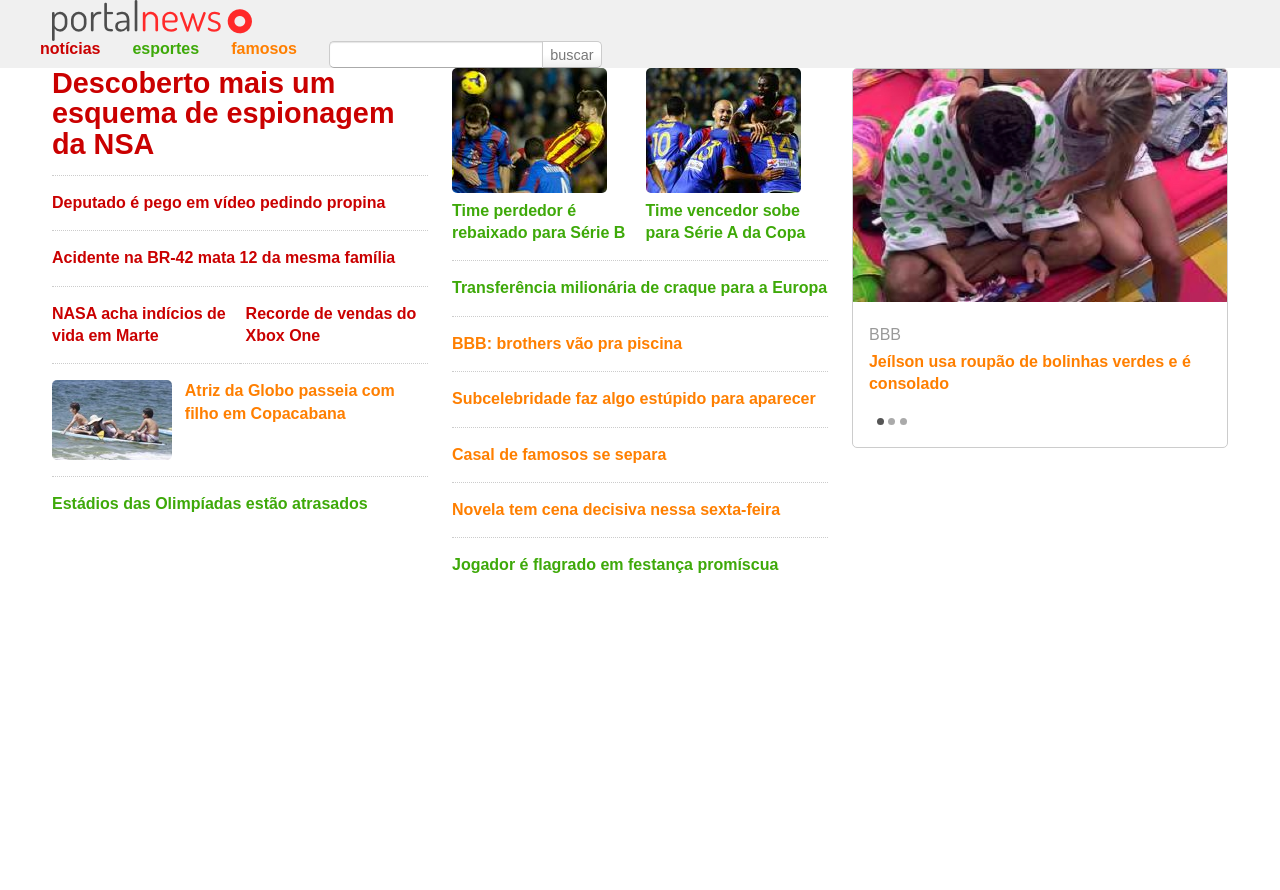
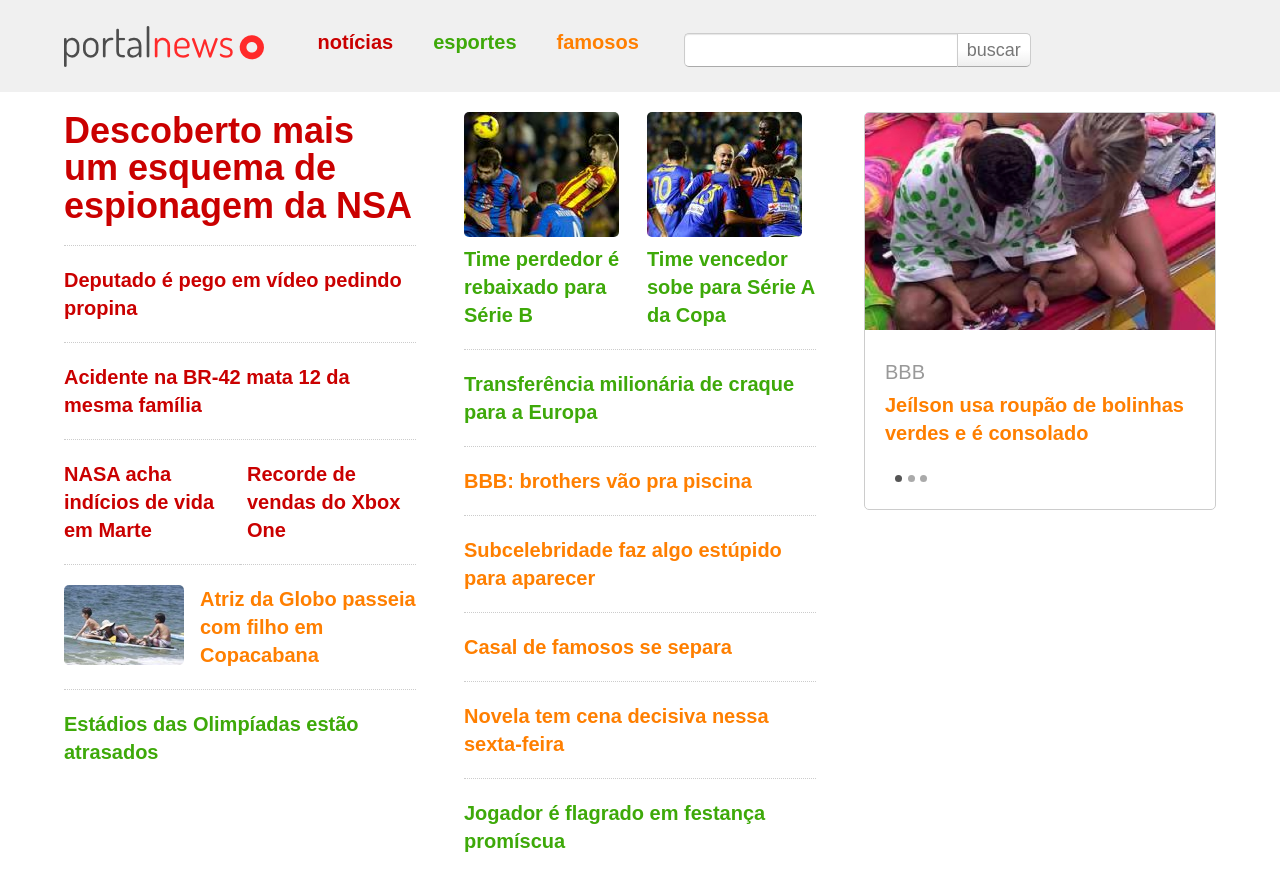
Before and after one commit to kaeuchoa/alura_web_responsivo, a plain HTML site: page index.html in a window 1280 px wide. Before the commit the page ends 800 px from the top, so only its background shows below. Drawn offline with Linux system fonts and the light colour scheme.

Commit message:
cria arquivos e define estilo para seções a partir de media queries

```diff
--- a/css/exercicios.css
+++ b/css/exercicios.css
@@ -1,37 +1,59 @@
+/* ARQUIVO PARA ESTILOS MOBILE FIRST */
+/* Estilos Base*/
 img {
     max-width: 100%;
 }
 
-.secao {
-    float: left;
-    width: 33.333%;
-}
-
-.mini{
-    float: left;
-    width: 50%;
-}
-
-.container{
+.container {
     width: 100%;
     max-width: 1200px;
     margin: 0 auto;
 }
 
-.logo, .secao {
-    padding: 0 1%;
+/* Estilos de Elementos do Header*/
 
+header {
+    padding: 0.5em 0;
 }
 
-
 .logo,
-.busca,
 .barra-nav,
-.menu-principal, {
+.menu-principal,
+.busca {
     display: inline-block;
     vertical-align: center;
 }
 
-.menu-principal li{
+.logo {
+    padding: 0 2%;
+}
+
+.barra-nav {
+    margin: 0.4em 0;
+    padding: 0 2%;
+}
+
+.menu-principal {
+    padding-top: 2%;
+    padding-bottom: 2%;
+}
+
+.menu-principal li {
     float: left;
 }
+
+/* Estilos Main */
+
+.secao {
+    width: 100%;
+    padding: 0 2%;
+}
+
+.mini {
+    float: left;
+    width: 50%;
+}
+
+.destaques {
+    margin-top: 1em;
+}
--- /dev/null
+++ b/css/exercicios_lg.css
@@ -0,0 +1,12 @@
+/* ARQUIVO PARA ESTILOS MEDIUM SIZE */
+@media (min-width: 1000px) {
+    /* Estilos Base */
+    html {
+        font-size: 1.25em;
+    }
+
+    /* Estilos Main*/
+    .secao {
+        width: 33.333%;
+    }
+}
--- /dev/null
+++ b/css/exercicios_md.css
@@ -0,0 +1,14 @@
+/* ARQUIVO PARA ESTILOS MEDIUM SIZE */
+@media (min-width: 600px) {
+    /* Estilos base */
+    html{
+        font-size: 1.125em;
+    }
+
+    /*Estilos Main*/
+    .secao {
+        width: 50%;
+        float: left;
+    }
+
+}
--- a/index.html
+++ b/index.html
@@ -6,6 +6,8 @@
 
 	<link rel="stylesheet" href="css/estilo.css">
 	<link rel="stylesheet" href="css/exercicios.css">
+	<link rel="stylesheet" href="css/exercicios_md.css">
+	<link rel="stylesheet" href="css/exercicios_lg.css">
 </head>
 <body>
 
```
